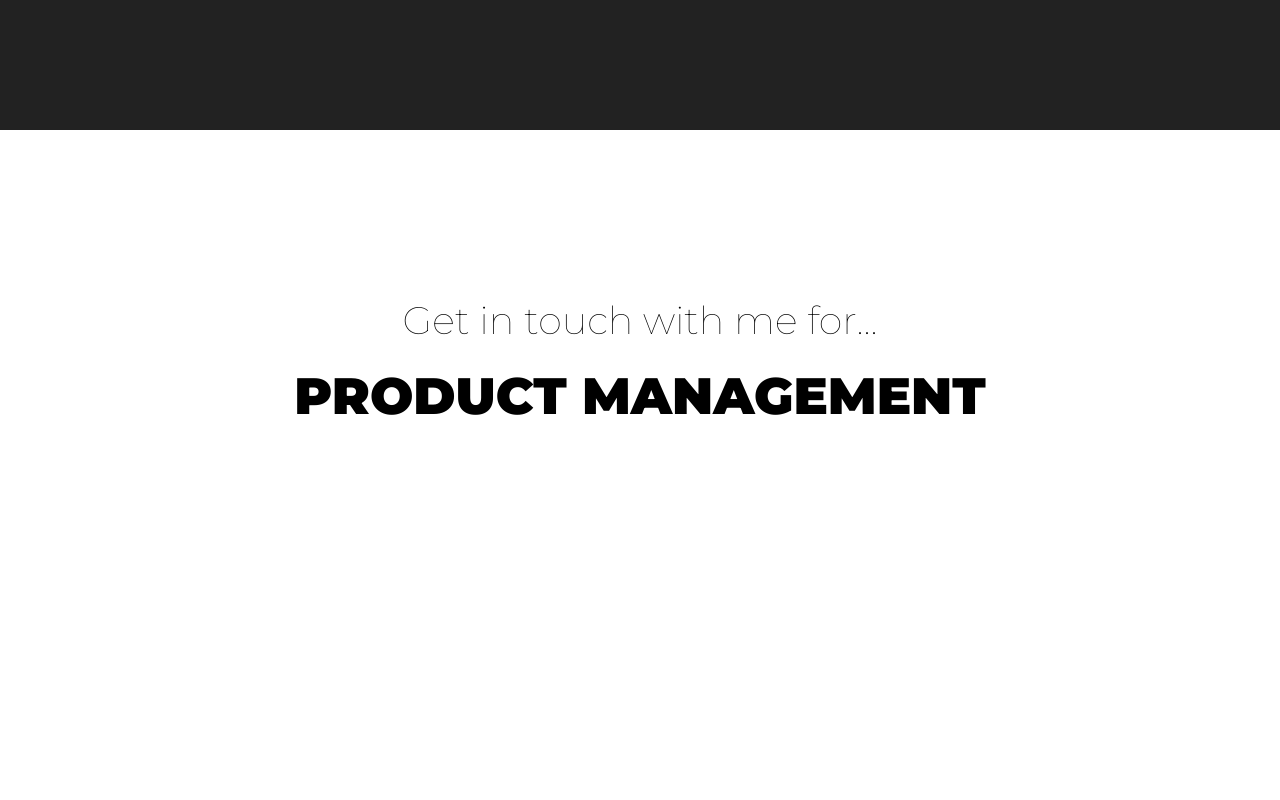
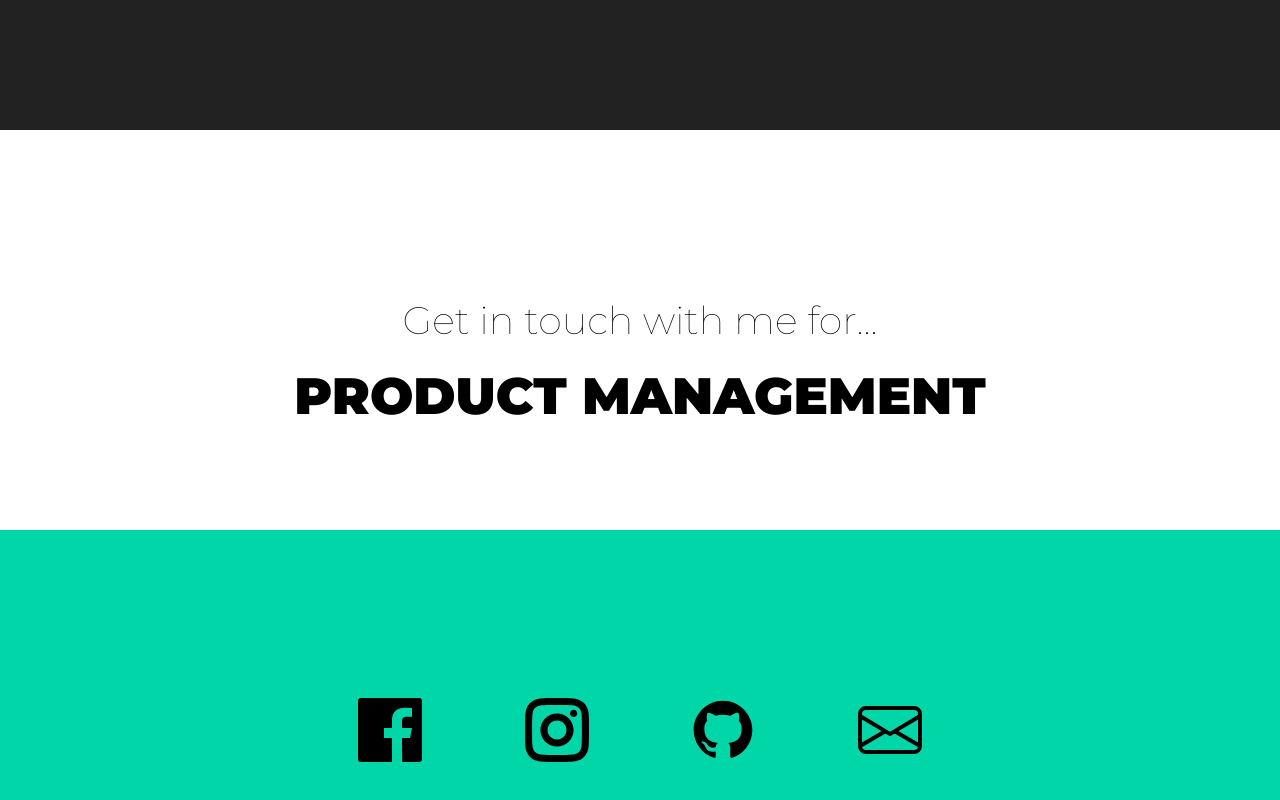
Before and after one commit to nickvandevelden/nickvandevelden-be, a React (Create React App) app: page / in a window 1280 px wide. Shown: the part 670-1470 px from the top of the page. Before the commit the page ends 1200 px from the top, so only its background shows below. Built offline with nearby package versions, Linux system fonts and the light colour scheme.

Commit message:
Added contact page

```diff
--- a/package.json
+++ b/package.json
@@ -9,6 +9,7 @@
     "react": "^17.0.1",
     "react-device-detect": "^1.14.0",
     "react-dom": "^17.0.1",
+    "react-icons": "^3.11.0",
     "react-scripts": "4.0.0",
     "styled-components": "^5.2.1",
     "web-vitals": "^0.2.4"
--- a/src/App.js
+++ b/src/App.js
@@ -3,6 +3,7 @@ import { Layout } from './components/Layout';
 import { Landscape } from './pages/Landscape';
 import { Home } from './pages/Home';
 import { About } from './pages/About';
+import { Contact } from './pages/Contact';
 import { isMobileOnly, withOrientationChange } from 'react-device-detect';
 
 let App = (props) => {
@@ -19,6 +20,7 @@ let App = (props) => {
       <Layout>
         <Home />
         <About />
+        <Contact />
       </Layout>
     );
   }
--- /dev/null
+++ b/src/constants/Colors.jsx
@@ -0,0 +1,6 @@
+export const COLORS = {
+  primary: '#222',
+  secondary: '#00d6a8',
+  tertiary: '#fff',
+  text: '#000',
+};
--- a/src/pages/About.jsx
+++ b/src/pages/About.jsx
@@ -1,6 +1,7 @@
 import React from 'react';
 import styled from 'styled-components';
 import { isMobileOnly } from 'react-device-detect';
+import { COLORS } from './../constants/Colors';
 
 const Styles = styled.div`
   .about-content {
@@ -11,7 +12,7 @@ const Styles = styled.div`
     justify-content: center;
     align-items: center;
     text-align: center;
-    background-color: #fff;
+    background-color: ${COLORS.tertiary};
     overflow: hidden;
   }
 
--- /dev/null
+++ b/src/pages/Contact.jsx
@@ -0,0 +1,80 @@
+import React from 'react';
+import styled from 'styled-components';
+import {
+  GrFacebook as FacebookIcon,
+  GrInstagram as InstagramIcon,
+  GrGithub as GithubIcon,
+} from 'react-icons/gr';
+import { BsEnvelope as EmailIcon } from 'react-icons/bs';
+import { isMobileOnly } from 'react-device-detect';
+import { COLORS } from './../constants/Colors';
+
+const Styles = styled.div`
+  .contact-content {
+    min-height: 50vh;
+    position: relative;
+    width: 100vw;
+    display: flex;
+    justify-content: center;
+    align-items: center;
+    text-align: center;
+    background-color: ${COLORS.secondary};
+  }
+
+  .icons {
+    display: flex;
+    align-items: center;
+    justify-content: center;
+    flex-direction: ${isMobileOnly ? 'column' : ''};
+    font-size: ${isMobileOnly ? '10vw' : '5vw'};
+  }
+
+  .icon {
+    margin-left: ${isMobileOnly ? '' : '4vw'};
+    margin-right: ${isMobileOnly ? '' : '4vw'};
+    margin-top: ${isMobileOnly ? '2.5vh' : ''};
+    margin-bottom: ${isMobileOnly ? '2.5vh' : ''};
+  }
+
+  a {
+    display: flex;
+    align-items: center;
+    justify-content: center;
+    color: ${COLORS.text};
+    transition: 0.3s;
+    &:hover {
+      color: ${COLORS.tertiary};
+    }
+  }
+`;
+
+export const Contact = (props) => {
+  return (
+    <Styles>
+      <div className='contact-content'>
+        <div className='icons'>
+          <div className='icon facebook'>
+            <a href='https://www.facebook.com/nick.vandevelden.3/' target='_blank' rel='noreferrer'>
+              <FacebookIcon />
+            </a>
+          </div>
+          <div className='icon instagram'>
+            <a href='https://www.instagram.com/nickvandevelden/' target='_blank' rel='noreferrer'>
+              <InstagramIcon />
+            </a>
+          </div>
+          <div className='icon github'>
+            <a href='https://github.com/nickvandevelden/' target='_blank' rel='noreferrer'>
+              <GithubIcon />
+            </a>
+          </div>
+          <div className='icon email'>
+            <a href='mailto: nickvandevelden@hotmail.com'>
+              <EmailIcon />
+            </a>
+          </div>
+        </div>
+      </div>
+    </Styles>
+  );
+};
--- a/src/pages/Home.jsx
+++ b/src/pages/Home.jsx
@@ -1,6 +1,7 @@
 import React from 'react';
 import styled from 'styled-components';
 import { isMobileOnly } from 'react-device-detect';
+import { COLORS } from './../constants/Colors';
 
 const Styles = styled.div`
   .home-content {
@@ -12,7 +13,7 @@ const Styles = styled.div`
     justify-content: center;
     align-items: center;
     text-align: center;
-    background-color: #222;
+    background-color: ${COLORS.primary};
     white-space: ${isMobileOnly ? 'pre-line' : ''};
   }
   .swipe {
@@ -27,12 +28,12 @@ const Styles = styled.div`
       right: 100%;
       width: 0%;
       height: 100%;
-      background-color: #facc00;
+      background-color: ${COLORS.secondary};
       animation: swipe 1.5s ease-out 1s forwards;
     }
     &--delay {
       &::after {
-        background-color: #fff;
+        background-color: ${COLORS.tertiary};
         animation-delay: 1.5s;
       }
     }
@@ -40,7 +41,7 @@ const Styles = styled.div`
 
   h1 {
     display: block;
-    color: #fff;
+    color: ${COLORS.tertiary};
     font-size: ${isMobileOnly ? '9vw' : '8vw'};
     line-height: 1;
     font-weight: 900;
@@ -52,7 +53,7 @@ const Styles = styled.div`
 
   h3 {
     display: block;
-    color: #fff;
+    color: ${COLORS.tertiary};
     font-size: ${isMobileOnly ? '4.5vw' : '3vw'};
     line-height: 1;
     font-weight: 900;
--- a/src/pages/Landscape.jsx
+++ b/src/pages/Landscape.jsx
@@ -1,5 +1,6 @@
 import React from 'react';
 import styled from 'styled-components';
+import { COLORS } from './../constants/Colors';
 
 const Styles = styled.div`
   .landscape-content {
@@ -10,12 +11,12 @@ const Styles = styled.div`
     justify-content: center;
     align-items: center;
     text-align: center;
-    background-color: #222;
+    background-color: ${COLORS.primary};
   }
 
   h1 {
     display: block;
-    color: #fff;
+    color: ${COLORS.tertiary};
     font-size: 9vh;
     line-height: 1;
     font-weight: 900;
```
Also changed, not shown: 1 other file (tests, documents, lock files or other folders).
